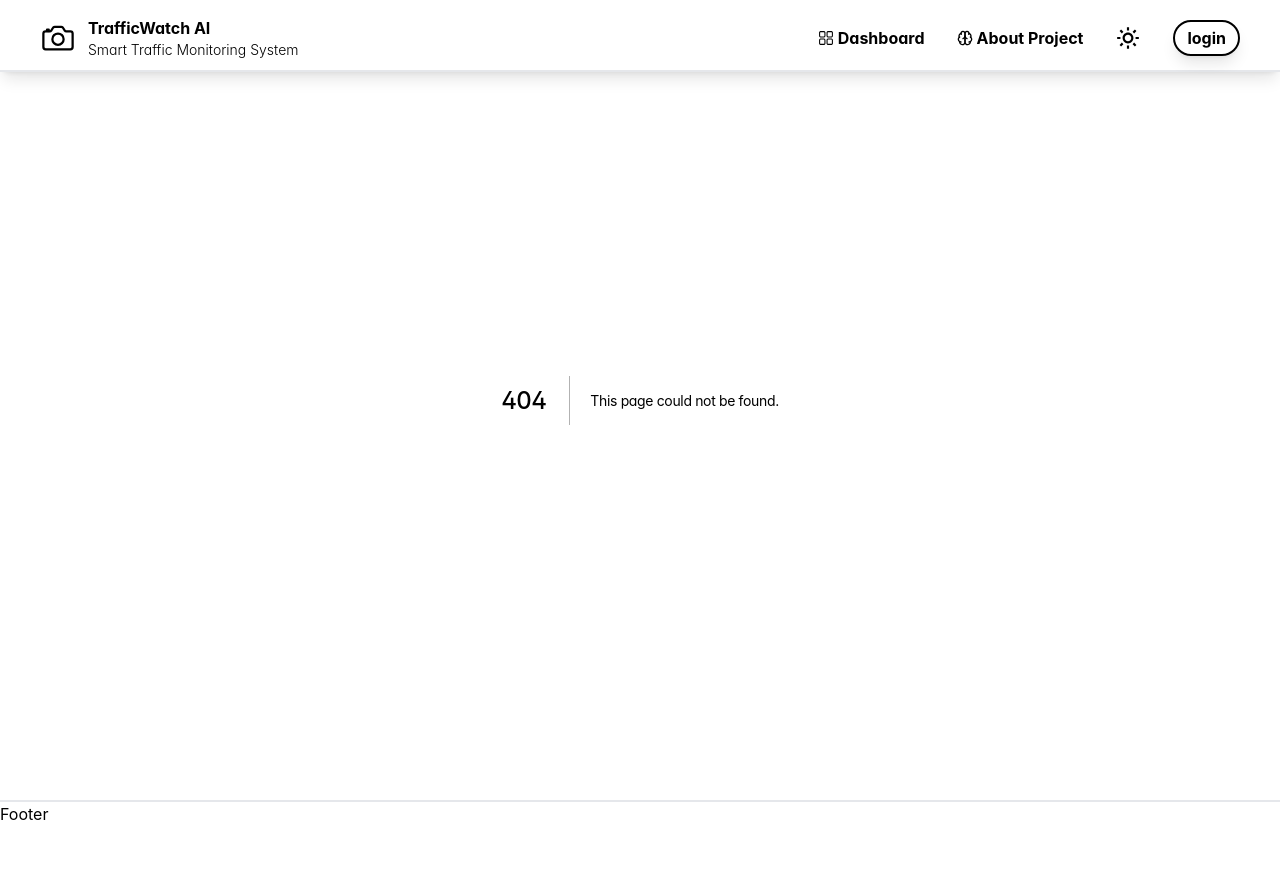
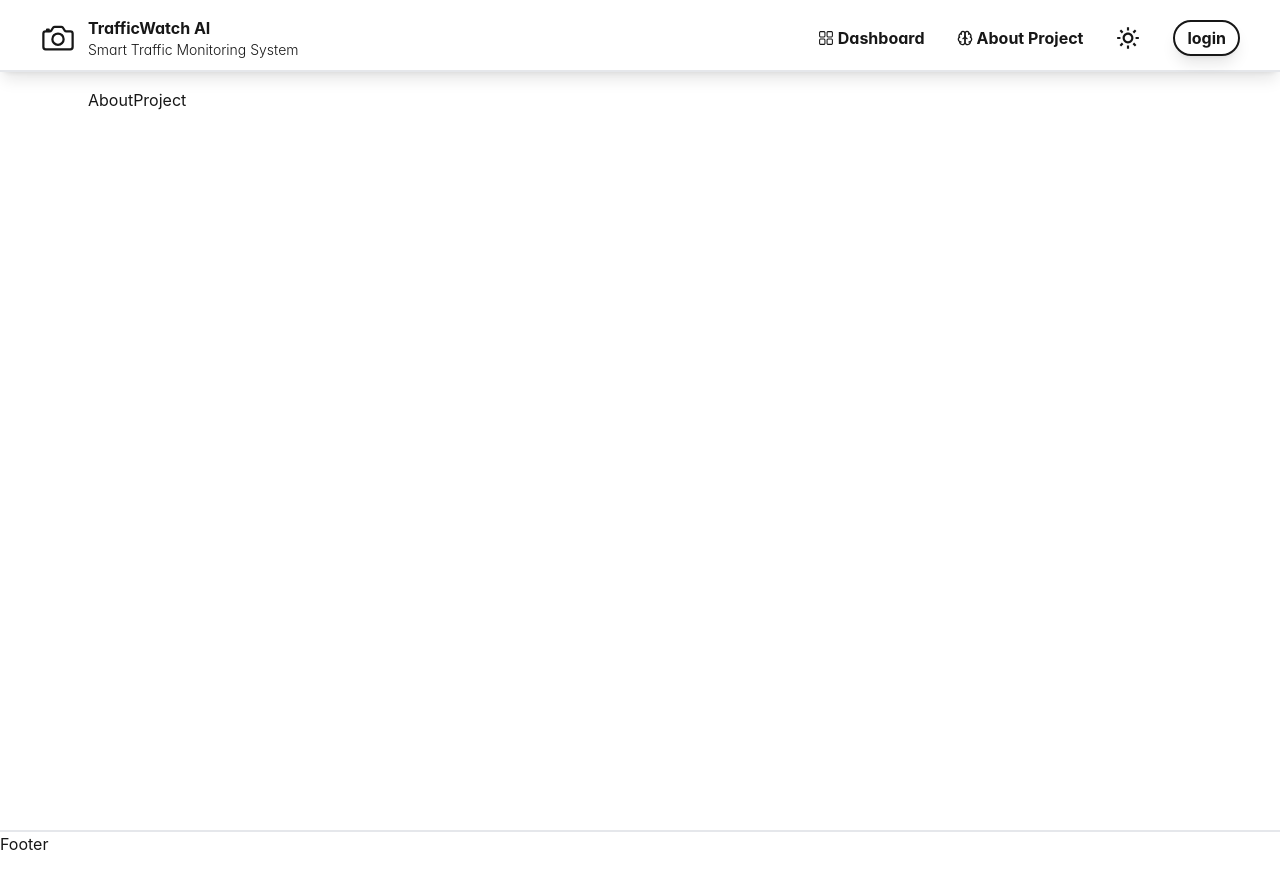
Before and after one commit to stha07ashok/major-project, a Next.js app in the folder client/: page /aboutproject in a window 1280 px wide. Before the commit this address had no page. Before the commit the page ends 856 px from the top, so only its background shows below. Built offline with nearby package versions, Linux system fonts and the light colour scheme.

Commit message:
creating navbar element pages

```diff
--- /dev/null
+++ b/client/src/app/aboutproject/page.tsx
@@ -0,0 +1,11 @@
+import React from "react";
+
+const AboutProject = () => {
+  return (
+    <div className="min-h-[calc(160vh-450px)] px-10 py-22 mx-12 ">
+      AboutProject
+    </div>
+  );
+};
+
+export default AboutProject;
--- /dev/null
+++ b/client/src/app/login/page.tsx
@@ -0,0 +1,11 @@
+import React from "react";
+
+const LoginPage = () => {
+  return (
+    <div className="min-h-[calc(160vh-450px)] px-10 py-22 mx-12 ">
+      LoginPage
+    </div>
+  );
+};
+
+export default LoginPage;
--- a/client/src/components/Navbar.tsx
+++ b/client/src/components/Navbar.tsx
@@ -3,12 +3,13 @@ import { IoCameraOutline } from "react-icons/io5";
 import Dark from "./DarkMode";
 import { RxDashboard } from "react-icons/rx";
 import { LuBrain } from "react-icons/lu";
+import Link from "next/link";
 
 const Navbar = () => {
   return (
     <div className="border-b-2 border-gray-200 w-full h-18 shadow-lg fixed top-0z-50">
       <div className="flex justify-between px-10 py-4">
-        <div className="flex gap-3 cursor-pointer">
+        <Link href="/" className="flex gap-3 cursor-pointer">
           <div className="h-9 my-1">
             <IoCameraOutline className="h-9 w-9" />
           </div>
@@ -18,24 +19,33 @@ const Navbar = () => {
               Smart Traffic Monitoring System
             </div>
           </div>
-        </div>
+        </Link>
         <div className="flex gap-8 items-center">
-          <div className="font-bold hover:underline flex gap-1 items-center group hover:scale-105 transition-transform cursor-pointer">
+          <Link
+            href="/"
+            className="font-bold hover:underline flex gap-1 items-center group hover:scale-105 transition-transform cursor-pointer"
+          >
             <div>
               <RxDashboard />
             </div>
             Dashboard
-          </div>
-          <div className="font-bold hover:underline flex gap-1 items-center group hover:scale-105 transition-transform cursor-pointer">
+          </Link>
+          <Link
+            href="/aboutproject"
+            className="font-bold hover:underline flex gap-1 items-center group hover:scale-105 transition-transform cursor-pointer"
+          >
             <div>
               <LuBrain />
             </div>
             About Project
-          </div>
+          </Link>
           <Dark />
-          <div className="font-bold border-2 rounded-full px-3 py-1 shadow-lg hover:scale-105 transition-transform cursor-pointer">
+          <Link
+            href="/login"
+            className="font-bold border-2 rounded-full px-3 py-1 shadow-lg hover:scale-105 transition-transform cursor-pointer"
+          >
             login
-          </div>
+          </Link>
         </div>
       </div>
     </div>
```
